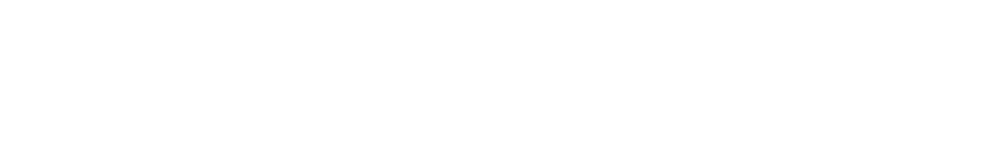
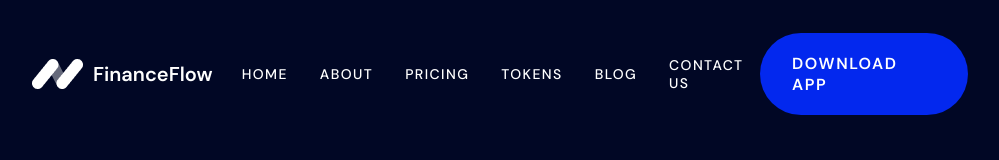
Before and after one commit to hevin08/The_tag_end, a plain HTML site: page index.html in a window 1280 px wide. Shown: the whole page, without its empty margins (140-1139 px from the left). Drawn offline with Linux system fonts and the light colour scheme.

Commit message:
first commit

```diff
--- a/css/style.css
+++ b/css/style.css
@@ -17,6 +17,7 @@ div{
 }
 body{
     font-family: 'DM Sans';
+    background-color: var(--dark-blue-color);
 }
 :root{
     --white-color: #ffffff;
@@ -74,3 +75,82 @@ body{
     display: flex;
     flex-wrap: wrap;
 }
+.align-item-center{
+    align-items: center;
+}
+/* header */
+.header {
+    background-color: var(--dark-blue-color);
+    padding: 33px 133px;
+}
+
+.navbar {
+    display: flex;
+    justify-content: space-between;
+    align-items: center;
+    max-width: 1320px;
+    margin: auto;
+    padding: 0 24px;
+}
+
+.logo {
+    display: flex;
+    align-items: center;
+    color: var(--white-color);
+    font-weight: bold;
+    font-size: 20px;
+}
+
+.logo-text {
+    margin-left: 10px;
+}
+
+.navbar-nav {
+    display: flex;
+    align-items: center;
+}
+
+.nav-item {
+    color: var(--white-color);
+    font-weight: 500;
+    font-size: 14px;
+    letter-spacing: 1.4px;
+    margin-left: 32px;
+    text-transform: uppercase;
+    position: relative;
+}
+
+.nav-item::after {
+    content: '';
+    position: absolute;
+    bottom: -10px;
+    left: 0;
+    right: 0;
+    height: 0px;
+    background-color: var(--white-color);
+    opacity: 0;
+    transition: opacity 0.3s ease, height 0.3s ease;
+}
+
+.nav-item:hover::after {
+    opacity: 1;
+    height: 2px;
+}
+
+.btn {
+    padding: 20px 32px;
+    border: none;
+    border-radius: 80px;
+    color: var(--white-color);
+    background-color: var(--blue-color);
+    text-transform: uppercase;
+    font-weight: 700;
+    font-size: 16px;
+    letter-spacing: 1.6px;
+    cursor: pointer;
+    transition: background-color 0.3s ease;
+}
+
+.btn-primary:hover {
+    background-color: #021dbb;
+}
--- a/index.html
+++ b/index.html
@@ -1,5 +1,6 @@
 <!DOCTYPE html>
 <html lang="en">
+
 <head>
     <meta charset="UTF-8">
     <meta name="viewport" content="width=device-width, initial-scale=1.0">
@@ -11,7 +12,27 @@
     <!-- style -->
     <link rel="stylesheet" href="css/style.css">
 </head>
+
 <body>
+    <header class="header">
+        <div class="container">
+            <nav class="navbar">
+                <a href="#" class="logo">
+                    <img src="img/input-onlinepngtools.png" alt="">
+                    <span class="logo-text">FinanceFlow</span>
+                </a>
+                <div class="navbar-nav">
+                    <a href="#" class="nav-item">HOME</a>
+                    <a href="#" class="nav-item">ABOUT</a>
+                    <a href="#" class="nav-item">PRICING</a>
+                    <a href="#" class="nav-item">TOKENS</a>
+                    <a href="#" class="nav-item">BLOG</a>
+                    <a href="#" class="nav-item">CONTACT US</a>
+                </div>
+                <a href="#" class="btn btn-primary">DOWNLOAD APP</a>
+            </nav>
+        </div>
+    </header>
+</body>
 
-</body>
 </html>
```
Also changed, not shown: img/input-onlinepngtools.png (added).
